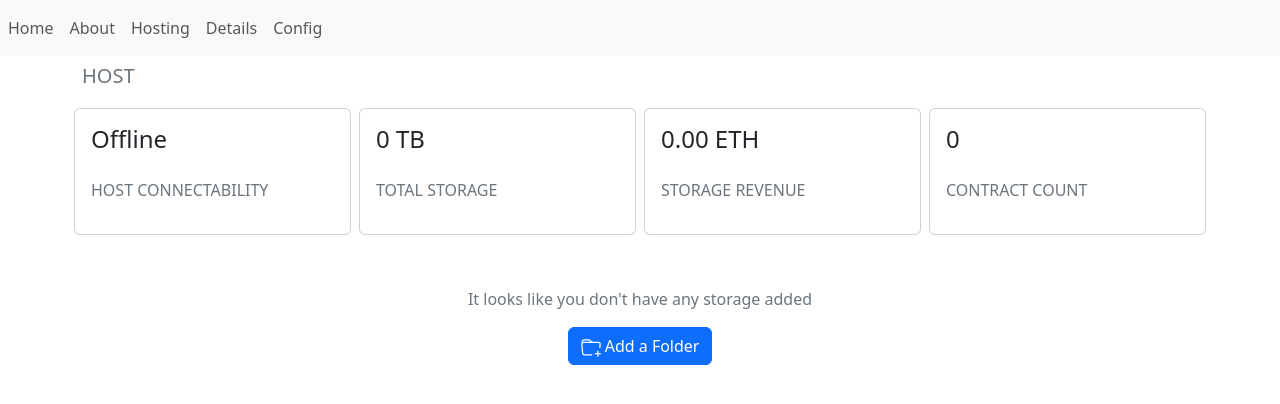
After one commit to pj8912/dfs-storage-node, a Flask app: page /hosting in a window 1280 px wide. The commit adds this page. Shown: the top 404 px of the page. Run offline with Flask 2, Linux system fonts and the light colour scheme.

Commit message:
added host interface ui

```diff
--- a/app.py
+++ b/app.py
@@ -1,9 +1,22 @@
 from flask import Flask, render_template, redirect
 import check
 import platform
+import os
 
 
 app = Flask(__name__)
+
+
+@app.route('/')
+def home():
+    return render_template('index.html')
+
+
+@app.route('/about')
+def about():
+    return render_template('about.html')
+
+
 
 @app.route('/details')
 def details():
@@ -19,23 +32,22 @@ def details():
     return render_template('details.html', total=total, used=used, free=free, os=o_s, arch=arch, ver=ver, ram_size_in_gb=ram_size_in_gb)
 
 
-@app.route('/about')
-def about():
-    return render_template('about.html')
-
-@app.route('/')
-def home():
-    return render_template('index.html')
-
 @app.route('/config_page')
 def config():
     return render_template('config.html')
 
-
-# @app.route('/config')
-# def config():
-    # return render_template('config.html')
+@app.route('/hosting')
+def hosting():
+    return render_template('hosting.html')
 
 
 if __name__ == "__main__":
     app.run(debug=True,port=4000)
+
+    # directory = "/dfs-storage"
+
+    # if not os.path.exists(directory):
+    #     os.makedirs(directory)
+    #     print("Directory created successfully")
+    # else:
+    #     print("Directory already exists")
--- /dev/null
+++ b/storagenode/__init__.py
@@ -0,0 +1,4 @@
+from . import StorageNode
+
+
+__all__ = ['StorgeNode']
--- a/templates/header.html
+++ b/templates/header.html
@@ -11,6 +11,10 @@
            <a class="nav-link " aria-current="page" href="/about">About</a>
         </li>
         <li class="nav-item">
+          <a class="nav-link " aria-current="page" href="/hosting">Hosting</a>
+       </li>
+
+        <li class="nav-item">
           <a class="nav-link " aria-current="page" href="/details">Details</a>
        </li>
        <li class="nav-item">
--- /dev/null
+++ b/templates/hosting.html
@@ -0,0 +1,58 @@
+{% extends 'wrapper.html' %}
+{% block title %}Hosting{% endblock %}
+
+{% block content %}
+<div class="container">
+
+    <p class="mt-2 h5 text-secondary">
+
+        HOST
+    </p>
+
+    <div class="mt-3 row">
+        <div class="card card-body m-1 col-md-2">
+            <h4>Offline</h4>
+            <p class="mt-3 text-secondary">HOST CONNECTABILITY</p>
+        </div>
+        <div class="card card-body m-1 col-md-2">
+            <h4>0 TB</h4>
+            <p class="mt-3 text-secondary">TOTAL STORAGE</p>
+        </div>
+        <div class="card card-body m-1 col-md-2">
+            <h4>0.00 ETH</h4>
+            <p class="mt-3 text-secondary">STORAGE REVENUE </p>
+        </div>
+        <div class="card card-body m-1 col-md-2">
+            <h4>0</h4>
+            <p class="mt-3 text-secondary">CONTRACT COUNT</p>
+        </div>
+    </div>
+
+    <div class="text-center">
+
+        <p class="mt-5 text-secondary ">
+            It looks like you don't have any storage added
+        </p>
+
+        <input id="fileselector" type="file" onchange="browseResult(event)" webkitdirectory directory multiple="false" style="display:none" />
+        <button class="btn btn-primary" onclick="getElementById('fileselector').click()">
+            <svg xmlns="http://www.w3.org/2000/svg" width="20" height="20" fill="currentColor" class="bi bi-folder-plus" viewBox="0 0 16 16">
+                <path d="m.5 3 .04.87a1.99 1.99 0 0 0-.342 1.311l.637 7A2 2 0 0 0 2.826 14H9v-1H2.826a1 1 0 0 1-.995-.91l-.637-7A1 1 0 0 1 2.19 4h11.62a1 1 0 0 1 .996 1.09L14.54 8h1.005l.256-2.819A2 2 0 0 0 13.81 3H9.828a2 2 0 0 1-1.414-.586l-.828-.828A2 2 0 0 0 6.172 1H2.5a2 2 0 0 0-2 2zm5.672-1a1 1 0 0 1 .707.293L7.586 3H2.19c-.24 0-.47.042-.683.12L1.5 2.98a1 1 0 0 1 1-.98h3.672z"/>
+                <path d="M13.5 10a.5.5 0 0 1 .5.5V12h1.5a.5.5 0 1 1 0 1H14v1.5a.5.5 0 1 1-1 0V13h-1.5a.5.5 0 0 1 0-1H13v-1.5a.5.5 0 0 1 .5-.5z"/>
+              </svg>
+            Add a Folder
+        </button>
+    </div>
+
+
+
+
+</div>
+
+<script>
+function browseResult(e){
+  var fileselector = document.getElementById('fileselector');
+  console.log(fileselector.value);
+}
+</script>
+    {% endblock%}
```
Also changed, not shown: storagenode/StorageNode.py (added, +32 -0 lines), templates/index.html (+11 -1 lines), test/test.py (added).
